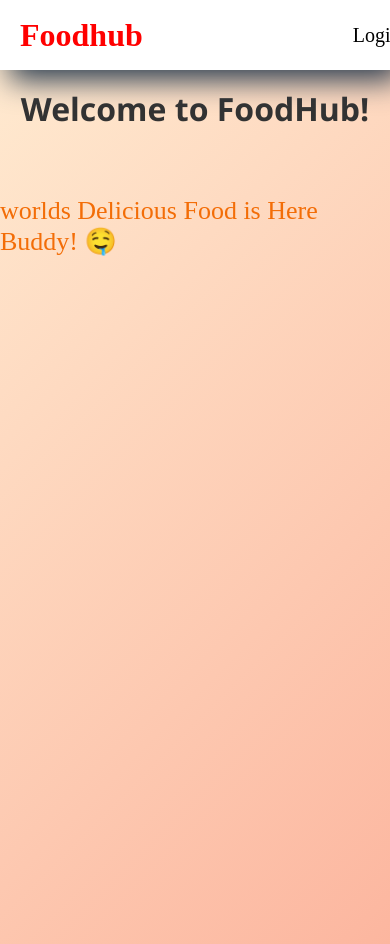
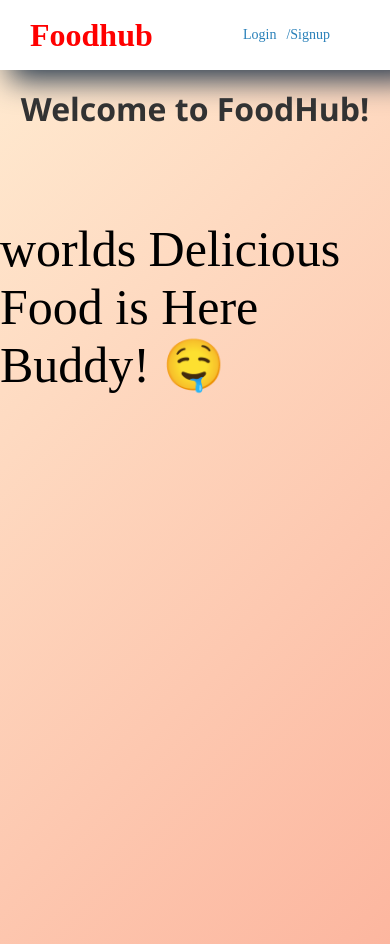
Before and after one commit to Suman-1030/Frontend_UI_Foodhub, a React (Vite) app: page / in a window 390 px wide. Built offline with nearby package versions, Linux system fonts and the light colour scheme.

Commit message:
nav bar fixed

```diff
--- a/src/App.css
+++ b/src/App.css
@@ -796,25 +796,59 @@
 
 /* Responsiveness */
 
-@media(max-width:576px){
+@media(max-width:480px){
 
-   .Nav{
+  .Nav {
+    padding: 0 20px;
+    display: flex;
+    justify-content: space-between;
+    align-items: center;
+  }
 
-    padding: 0 10px;
+  .Auth {
+    display: flex;
+    align-items: center;
 
-   }
-   .bflg{
-    font-size: 26px;
-    color: rgb(243, 109, 7);
-   }
-   .Nav .Auth{
+
+  }
+  .Auth .logout{
     margin-left: 200px;
 
-   }
-   .Auth .logout{
-    margin-left: 40px;
-   }
+  }
 
+
+
+  .cartlog {
+    display: flex;
+    align-items: center;
+    gap: 25px; /* spacing between Logout and Cart */
+  }
+
+  /* Optional: improve logout styling */
+  .logout span {
+
+    cursor: pointer;
+    font-size: 14px;
+  }
+
+  /* Optional: improve cart icon styling */
+  .cart {
+    font-size: 20px;
+    color: #2980b9;
+    cursor: pointer;
+  }
+
+  /* Optional: auth-options for logged-out state */
+  .auth-options {
+    display: flex;
+    gap: 10px;
+  }
+
+  .auth-options span {
+    color: #2980b9;
+    cursor: pointer;
+    font-size: 14px;
+  }
 
    .items-wrapper .items{
     display: flex;
--- a/src/Foodhub/Components/Chains.jsx
+++ b/src/Foodhub/Components/Chains.jsx
@@ -58,15 +58,12 @@
             <>
               <div className='Loading'>Your 🍜 is Loading...</div>
               <HashLoader
-                visible={true}
-                height="80"
-                width="80"
-                ariaLabel="magnifying-glass-loading"
-                wrapperStyle={{}}
-                wrapperClass="magnifying-glass-wrapper"
-                glassColor="#c0efff"
                 color="#e15b64"
+                size={60}
+                aria-label="Loading Spinner"
+                loading={true}
               />
+
             </>
           )}
         </div>
--- a/src/Foodhub/Components/Navbar.jsx
+++ b/src/Foodhub/Components/Navbar.jsx
@@ -16,15 +16,18 @@
 
   return (
     <div className='Nav'>
+
+      <div>
       <Link to={'/'} className='linked'>
         <div className='title'>
           <h1>Foodhub</h1>
         </div>
       </Link>
+      </div>
 
       <div className="Auth">
         {isLoggedIn ? (
-          <>
+          <div className='cartlog'>
             <div className="logout">
               <span onClick={Logouthandler}>Logout</span>
             </div>
@@ -33,7 +36,7 @@
                 <FaCartPlus />
               </span>
             </Link>
-          </>
+          </div>
         ) : (
           <div className="auth-options">
             <span onClick={Loginhandler}>Login</span>
--- a/src/Foodhub/Pages/Landingpage.jsx
+++ b/src/Foodhub/Pages/Landingpage.jsx
@@ -44,7 +44,7 @@
   return (
     <div>
 
-      <Navbar  Loginhandler={Loginhandler} Registerhandler={Registerhandler} Logout={Logout} Logouthandler={Logouthandler} LoginShower={LoginShower}/>
+      <Navbar  Loginhandler={Loginhandler} Registerhandler={Registerhandler}  Logouthandler={Logouthandler} />
       {LoginShower && <Banner/>}
 
      {!LoginShower && <BeforeLogin>
--- a/src/Foodhub/Pages/Link.jsx
+++ b/src/Foodhub/Pages/Link.jsx
@@ -1,7 +1,7 @@
 
-  // export const Api_Path='http://localhost:4000'
+// export const Api_Path='http://localhost:4000'
 
 export const key_id='rzp_test_v1sxGn5PiHxGVH'
 
 
-  export const Api_Path="https://backend-nodejs-foodhub.onrender.com"
+ export const Api_Path="https://backend-nodejs-foodhub.onrender.com"
```
